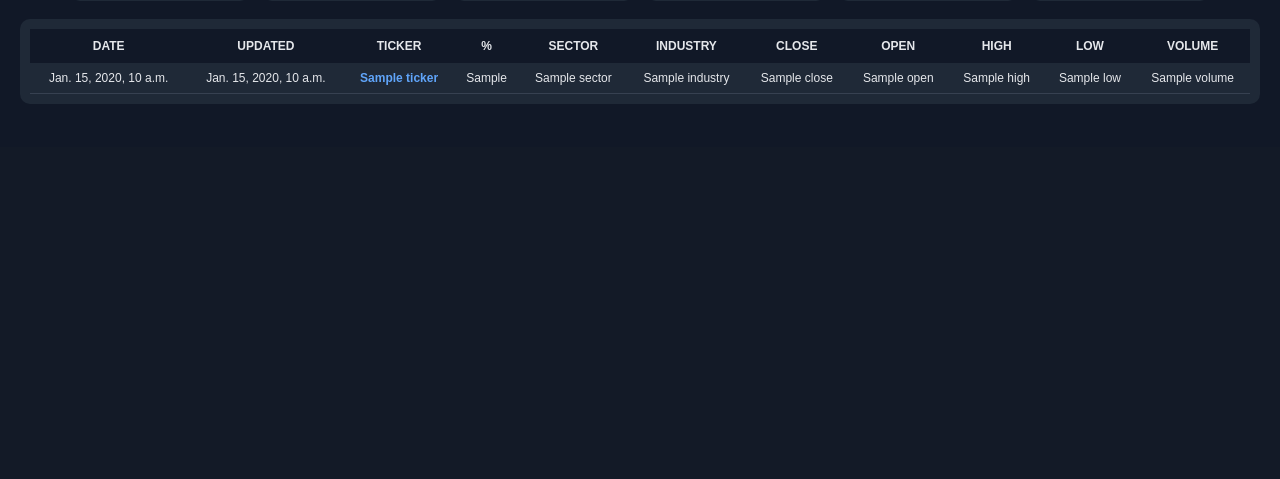
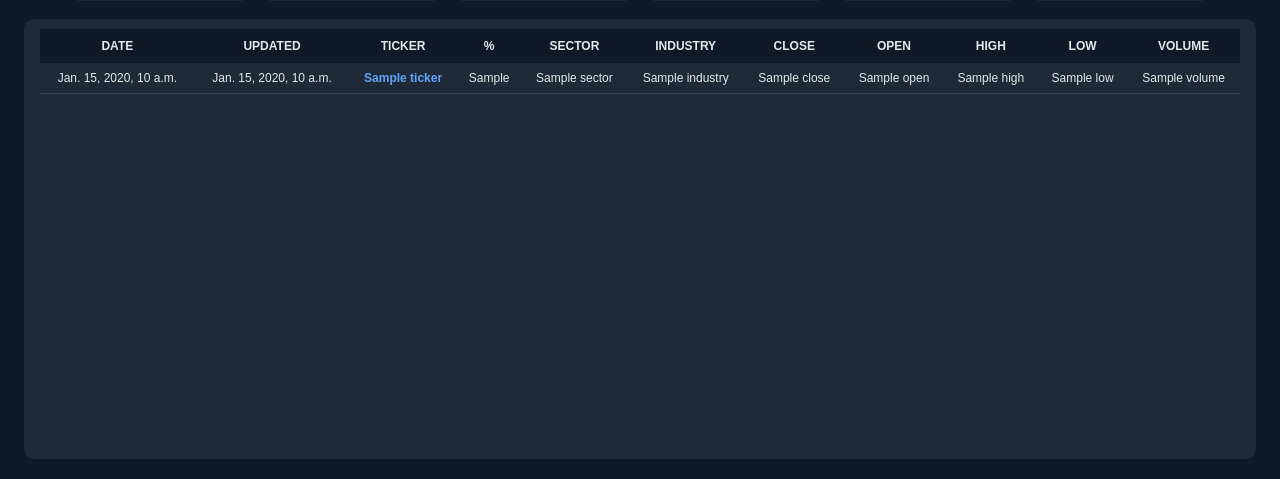
Before and after one commit to djjune1193-oss/stock-scanner-V6, a Django app: template scanner_site/scanner_dashboard/templates/scanner_dashboard/home.html in a window 1280 px wide. Shown: the part 653-1132 px from the top of the page. Before the commit the page ends 757 px from the top, so only its background shows below. Run offline with Django 5.2, Linux system fonts and the light colour scheme; the template is opened without the code that fills it: most values are stand-ins (such as "Sample title", 1, 10 or a date in 2020).

Commit message:
New Home Page

```diff
--- a/scanner_site/scanner_dashboard/templates/scanner_dashboard/home.html
+++ b/scanner_site/scanner_dashboard/templates/scanner_dashboard/home.html
@@ -547,14 +547,22 @@ h1 {
 /* ================= TABLE ================= */
 
 .table-wrap {
-  overflow-x: auto;
   background: #1f2937;
-  padding: 10px;
+
+  padding: 10px 16px;     /* left/right breathing room */
   border-radius: 10px;
+
+  width: 1200px;           /* 👈 reduced fixed width (adjust 800–1000px as needed) */
+  height: 420px;          /* 👈 fixed height (controls “length”) */
+
+  overflow: auto;         /* scroll BOTH X and Y if needed */
+
+  margin: 0 auto;         /* center on page */
 }
 
+/* table inside fixed container */
 table {
-  width: 100%;
+  width: 100%;            /* fill container */
   border-collapse: collapse;
   font-size: 12px;
 }
```
